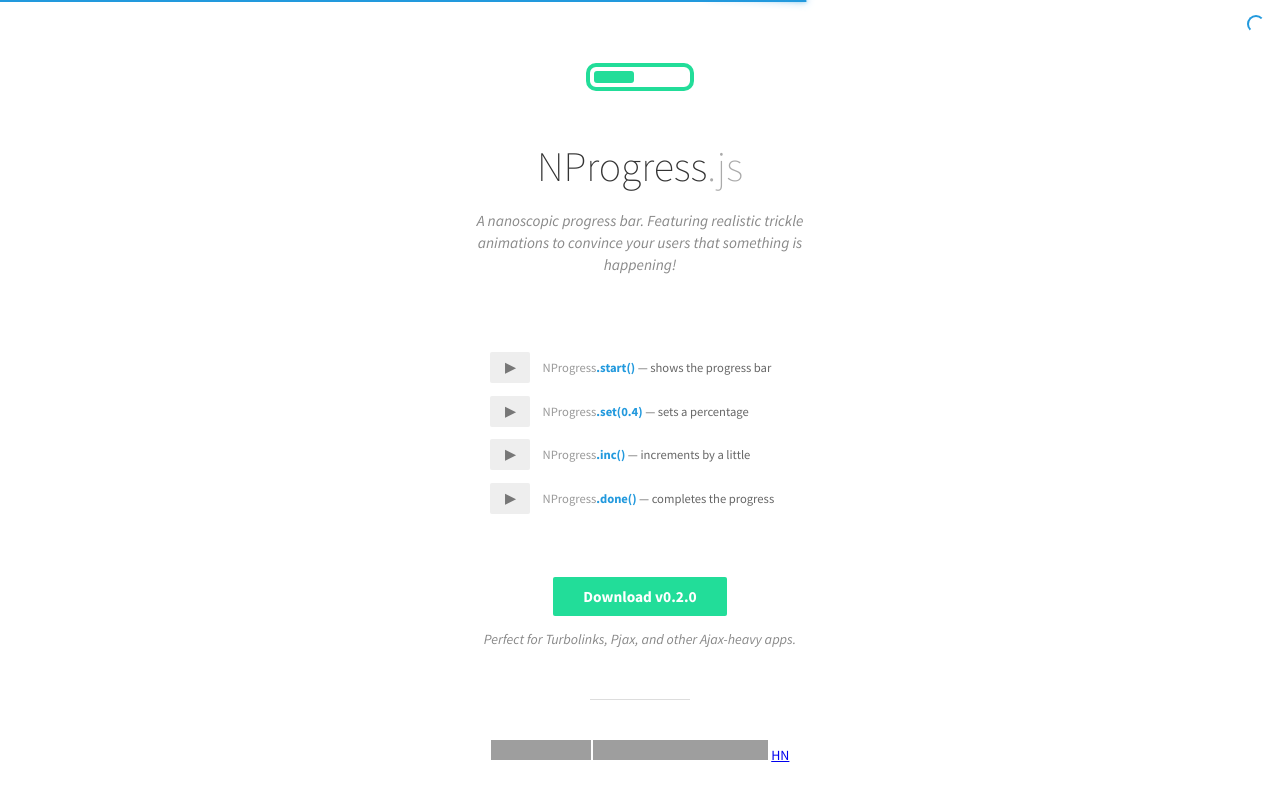
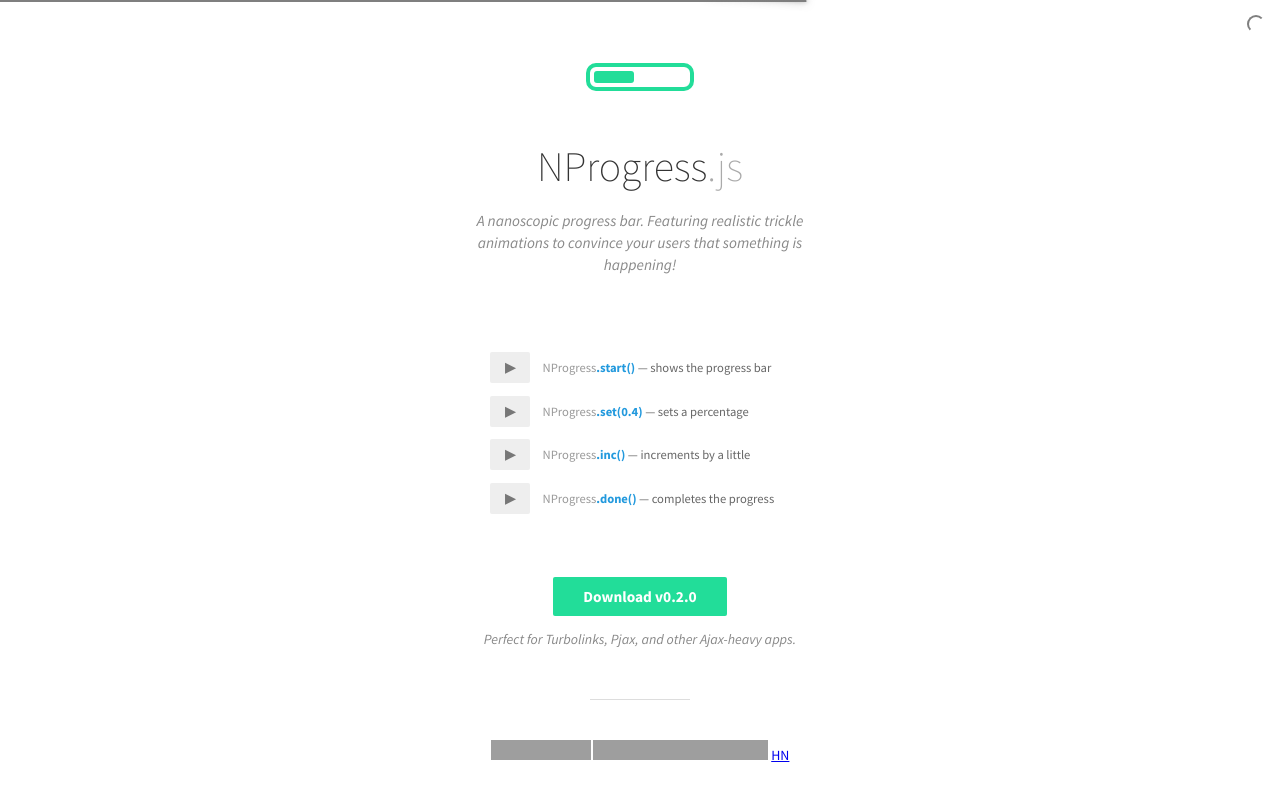
Before and after one commit to rstacruz/nprogress, a website: page index.html in a window 1280 px wide. Both pictures are taken after a click on the button 510 px from the left and 367 px from the top of the page. Drawn offline with nearby package versions, Linux system fonts and the light colour scheme; grey boxes are pictures that could not be loaded.

Commit message:
changed color from #29d to #7f7f7f

```diff
--- a/nprogress.css
+++ b/nprogress.css
@@ -4,7 +4,7 @@
 }
 
 #nprogress .bar {
-  background: #29d;
+  background: #7f7f7f;
 
   position: fixed;
   z-index: 1031;
@@ -22,7 +22,7 @@
   right: 0px;
   width: 100px;
   height: 100%;
-  box-shadow: 0 0 10px #29d, 0 0 5px #29d;
+  box-shadow: 0 0 10px #7f7f7f, 0 0 5px #7f7f7f;
   opacity: 1.0;
 
   -webkit-transform: rotate(3deg) translate(0px, -4px);
@@ -45,8 +45,8 @@
   box-sizing: border-box;
 
   border: solid 2px transparent;
-  border-top-color: #29d;
-  border-left-color: #29d;
+  border-top-color: #7f7f7f;
+  border-left-color: #7f7f7f;
   border-radius: 50%;
 
   -webkit-animation: nprogress-spinner 400ms linear infinite;
```
